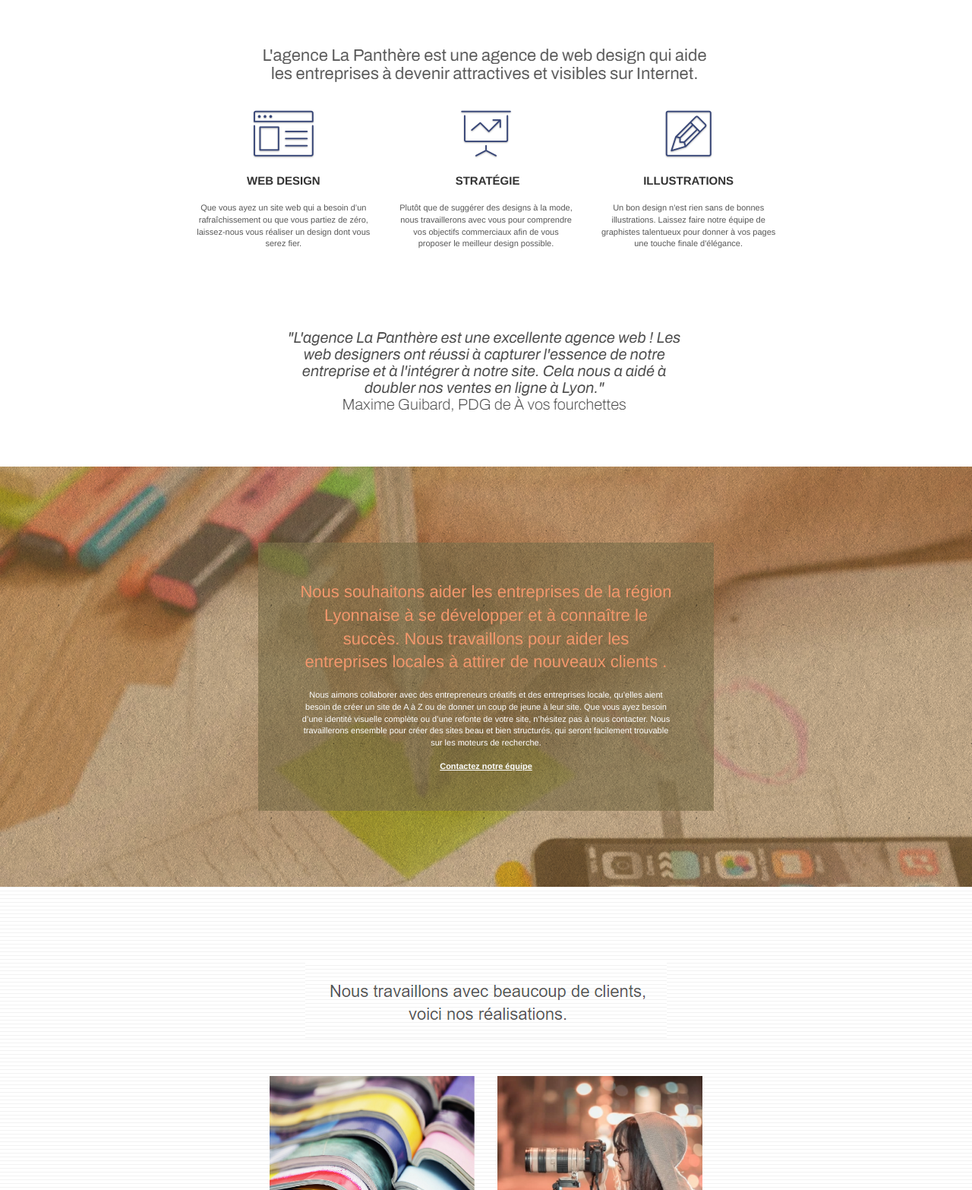
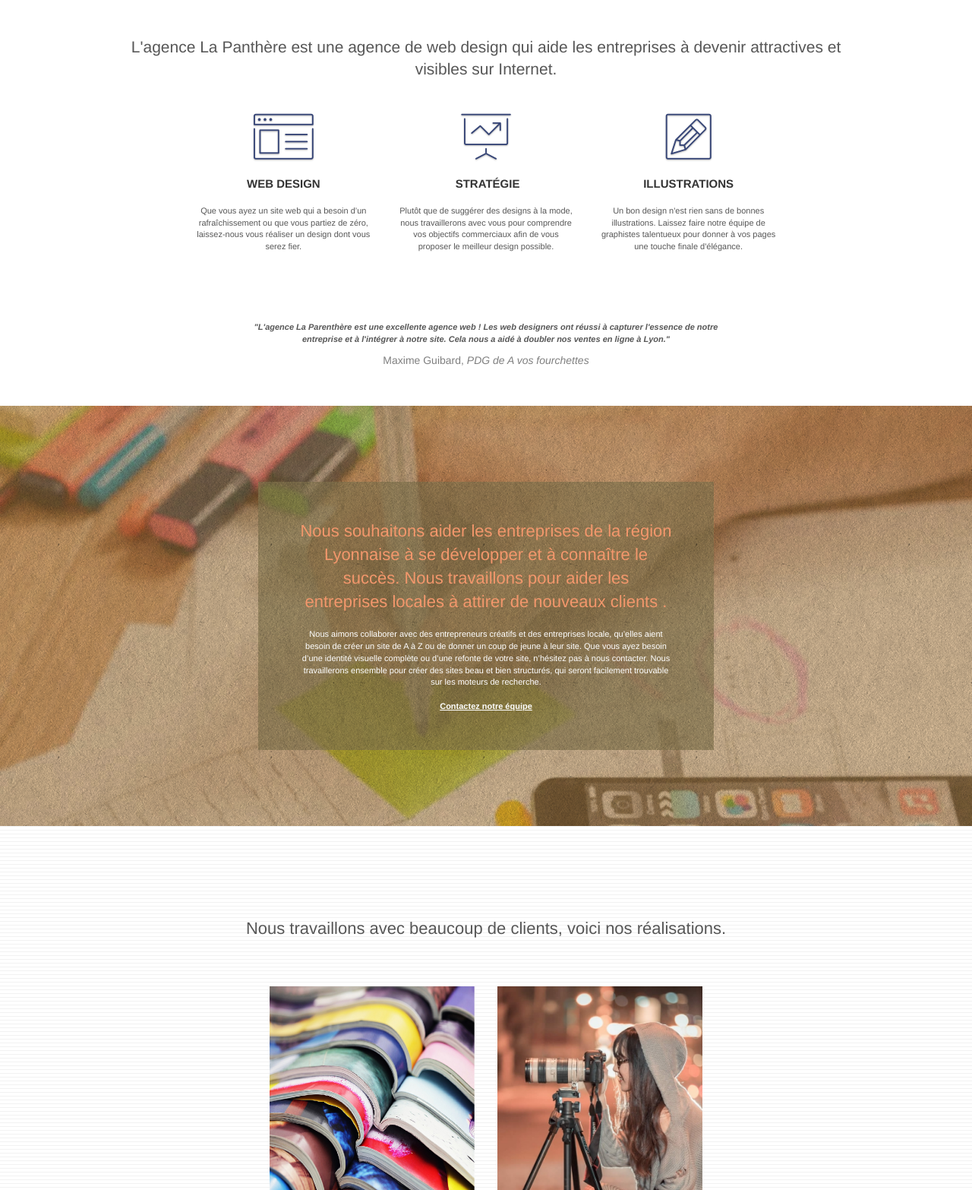
Before and after one commit to issa-diallo/issa_p4_03042022, a plain HTML site: page index.html in a window 1280 px wide. Shown: the part 538-2104 px from the top of the page at 76% size. Drawn offline with Linux system fonts and the light colour scheme.

Commit message:
:wrench: Replace image by text

```diff
--- a/index.html
+++ b/index.html
@@ -71,7 +71,7 @@
 					Agence La Panthère
 				</h1>
 				<div class="text-center">
-					<a href="contact.html" aria-label="Allez sur la page contact" class="btn btn-lg btn-clean btn-rd cta-hero btn-atomic-tangerine" id="cta-hero">Contact</a>
+					<a href="page2.html" class="btn btn-lg btn-clean btn-rd cta-hero btn-atomic-tangerine" id="cta-hero">Contact</a>
 				</div>
 			</div>
 		</div>
@@ -84,7 +84,9 @@
 	<div class="container bloc-md">
 		<div class="row">
 			<div class="col-sm-12 text-center">
-				<img alt="agence web, agence web paris, web design paris, stratégie web" src="img/title.png" />
+				<p class="lead">
+					L'agence La Panthère est une agence de web design qui aide les entreprises à devenir attractives et visibles sur Internet.
+				  </p>
 			</div>
 		</div>
 		<div class="row voffset-lg med-width-whitespace">
@@ -124,8 +126,9 @@
 		</div>
 		<div class="row voffset-lg voffset">
 			<div class="col-xs-12 col-md-8 col-md-offset-2 text-center">
-				<img alt="agence web, agence web paris, web design paris, stratégie web" src="img/citation.png" />
-
+				<p><strong><em>"L'agence La Parenthère est une excellente agence web ! Les web designers ont réussi à capturer l'essence de notre entreprise et à l'intégrer à notre site. Cela nous a aidé à doubler nos ventes en ligne à Lyon."</em></strong></p>
+				<figcaption>
+					Maxime Guibard, <cite>PDG de A vos fourchettes</cite></figcaption>
 			</div>
 		</div>
 	</div>
@@ -141,7 +144,7 @@
 					Nous souhaitons aider les entreprises de la région Lyonnaise à se développer et à connaître le succès. Nous travaillons pour aider les entreprises locales à attirer de nouveaux clients .<br>
 				</h2>
 				<p class="text-center white">
-					Nous aimons collaborer avec des entrepreneurs créatifs et des entreprises locale, qu’elles aient besoin de créer un site de A à Z ou de donner un coup de jeune à leur site. Que vous ayez besoin d’une identité visuelle complète ou d’une refonte de votre site, n’hésitez pas à nous contacter. Nous travaillerons ensemble pour créer des sites beau et bien structurés, qui seront facilement trouvable sur les moteurs de recherche. <br><br><a class="ltc-white bold-link" href="contact.html">Contactez notre équipe</a><br>
+					Nous aimons collaborer avec des entrepreneurs créatifs et des entreprises locale, qu’elles aient besoin de créer un site de A à Z ou de donner un coup de jeune à leur site. Que vous ayez besoin d’une identité visuelle complète ou d’une refonte de votre site, n’hésitez pas à nous contacter. Nous travaillerons ensemble pour créer des sites beau et bien structurés, qui seront facilement trouvable sur les moteurs de recherche. <br><br><a class="ltc-white bold-link" href="page2.html">Contactez notre équipe</a><br>
 				</p>
 			</div>
 		</div>
@@ -154,7 +157,7 @@
 	<div class="container bloc-lg">
 		<div class="row">
 			<div class="col-sm-12 text-center">
-				<img alt="agence web, agence web paris, web design paris, stratégie web" src="img/title2.png" />
+				<h2>Nous travaillons avec beaucoup de clients, voici nos réalisations.</h2>
 			</div>
 		</div>
 		<div class="row tight-width-whitespace portfolio-row">
@@ -209,7 +212,7 @@
 				Prêt pour redonner vie à votre projet ?<br>Contactez notre équipe !
 			</h2>
 			<div class="col-sm-12 text-center">
-				<a href="contact.html" aria-label="Allez sur la page contact" class="btn btn-atomic-tangerine btn-clean btn-rd btn-lg cta-hero">Contact</a>
+				<a href="page2.html" class="btn btn-atomic-tangerine btn-clean btn-rd btn-lg cta-hero">Contact</a>
 			</div>
 		</div>
 	</div>
```
